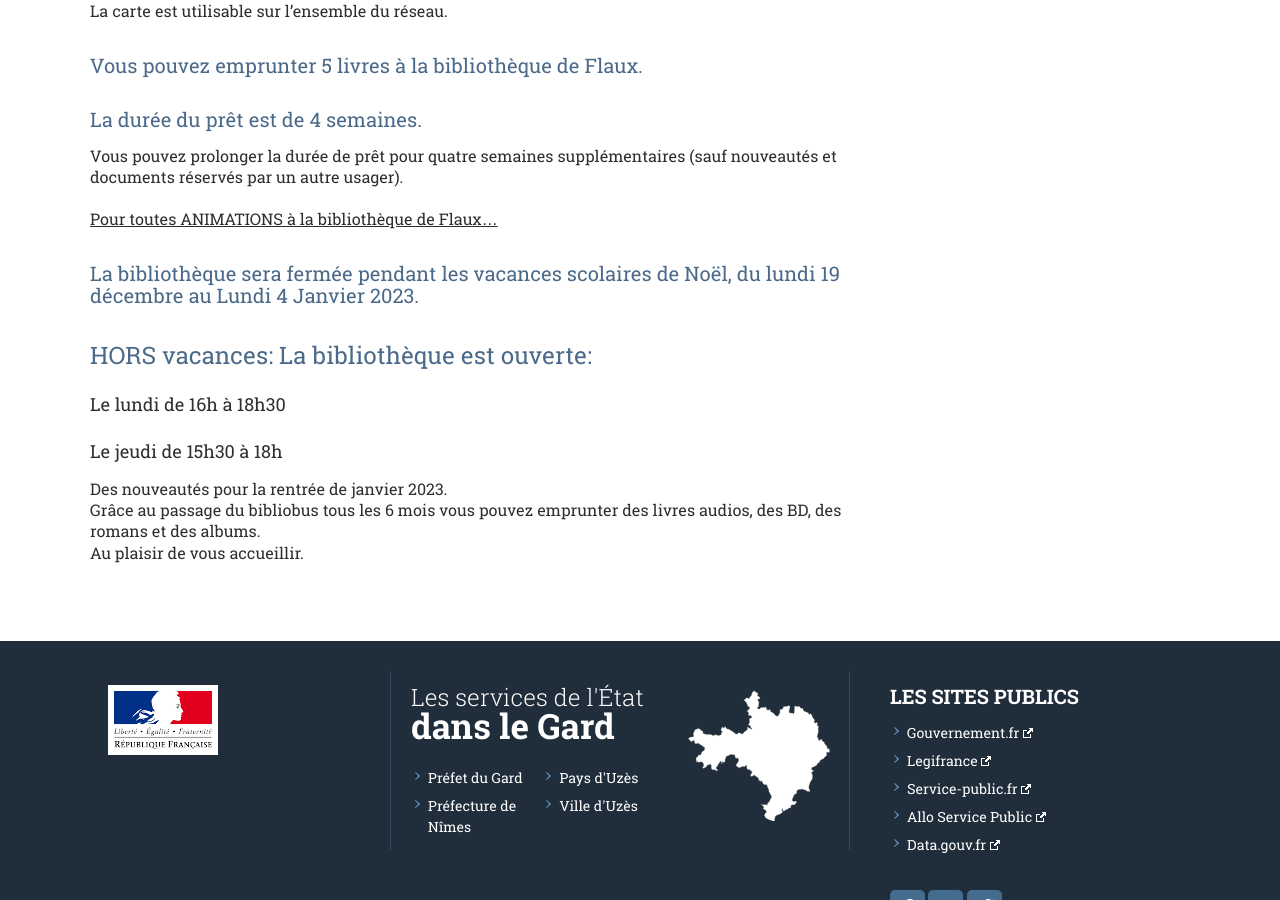
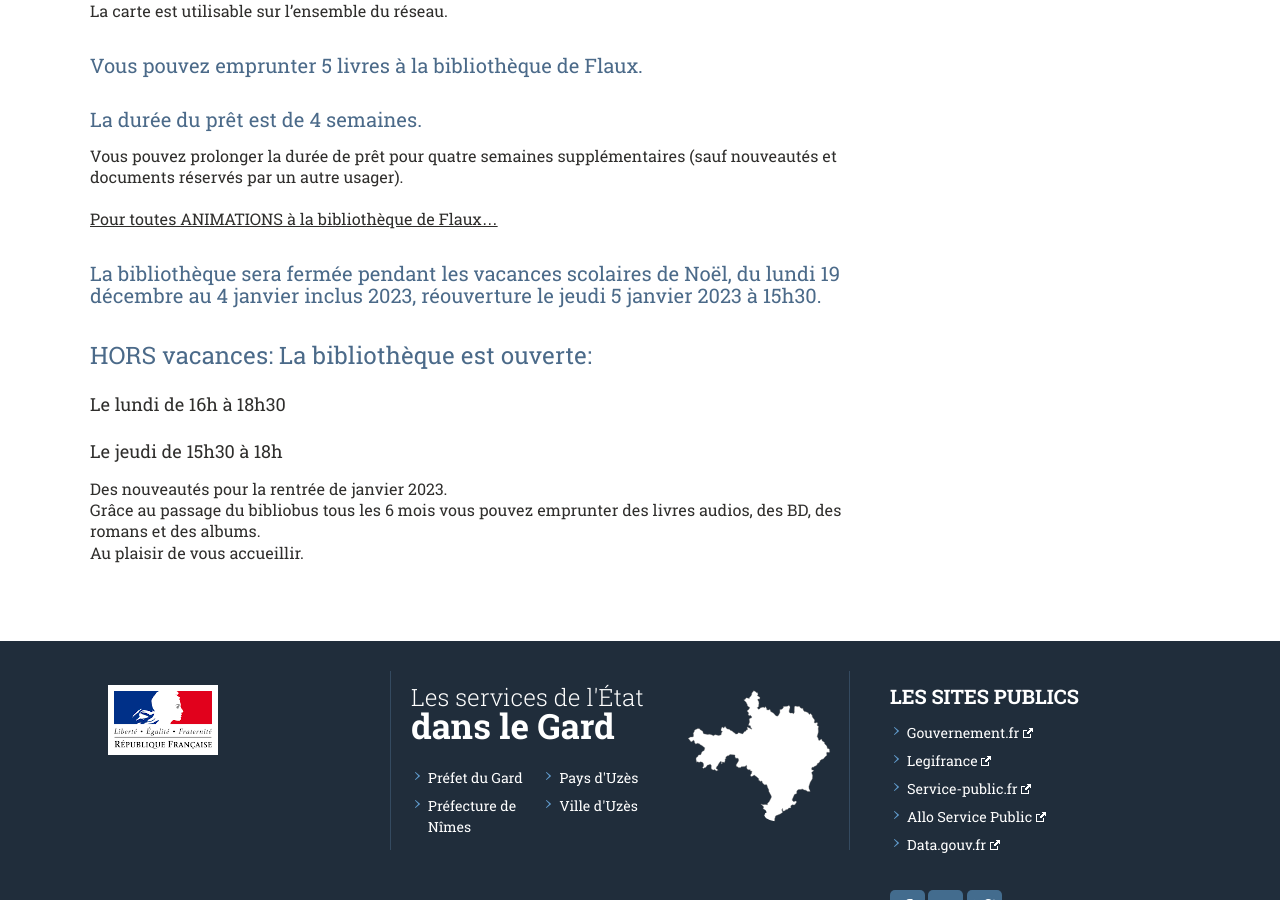
Before and after one commit to Flaux-Village/flaux-village.github.io, a Jekyll site: the page built from bibliotheque.md, in a window 1280 px wide and 900 px high, scrolled down 1128 px. Built offline with Jekyll 4.4.1, drawn with Linux system fonts in a browser that asks for light colours; our own code applies the rules of GitHub Pages for plain Markdown files.

Commit message:
Update bibliotheque.md

```diff
--- a/bibliotheque.md
+++ b/bibliotheque.md
@@ -44,7 +44,8 @@ Vous pouvez prolonger la durée de prêt pour quatre semaines supplémentaires (
 
 <a href="https://www.mairie-flaux.fr/actualites/animations.html"> Pour toutes ANIMATIONS à la bibliothèque de Flaux...</a>  <br>
 
-## La bibliothèque sera fermée pendant les vacances scolaires de Noël, du lundi 19 décembre au Lundi 4 Janvier 2023.<br>
+## La bibliothèque sera fermée pendant les vacances scolaires de Noël, du lundi 19 décembre au 4 janvier inclus 2023, réouverture le jeudi 5 janvier 2023 à 15h30.<br>
+
 # HORS vacances: La bibliothèque est ouverte:
 
 ### Le lundi de 16h à 18h30 <br>
```
